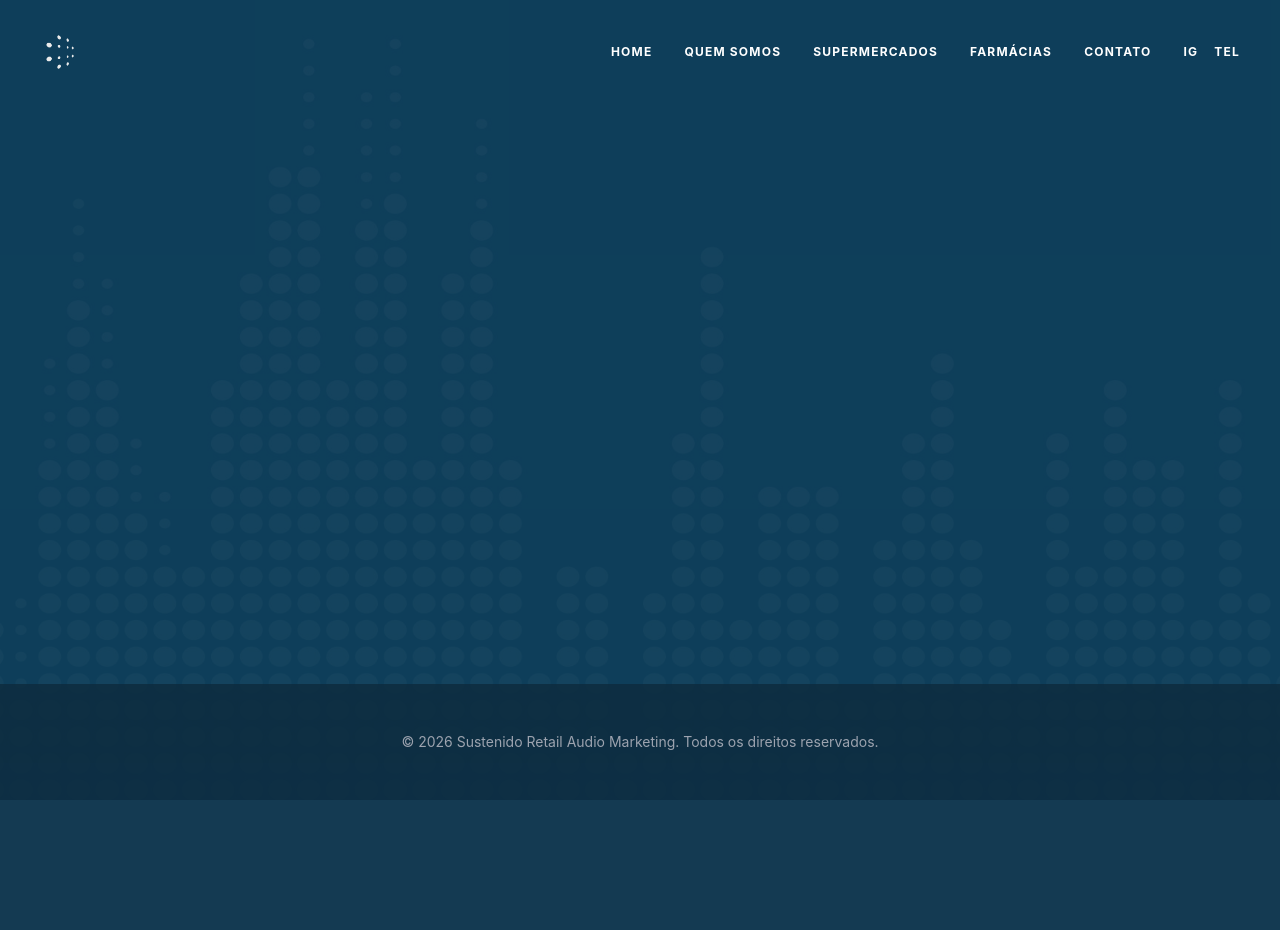
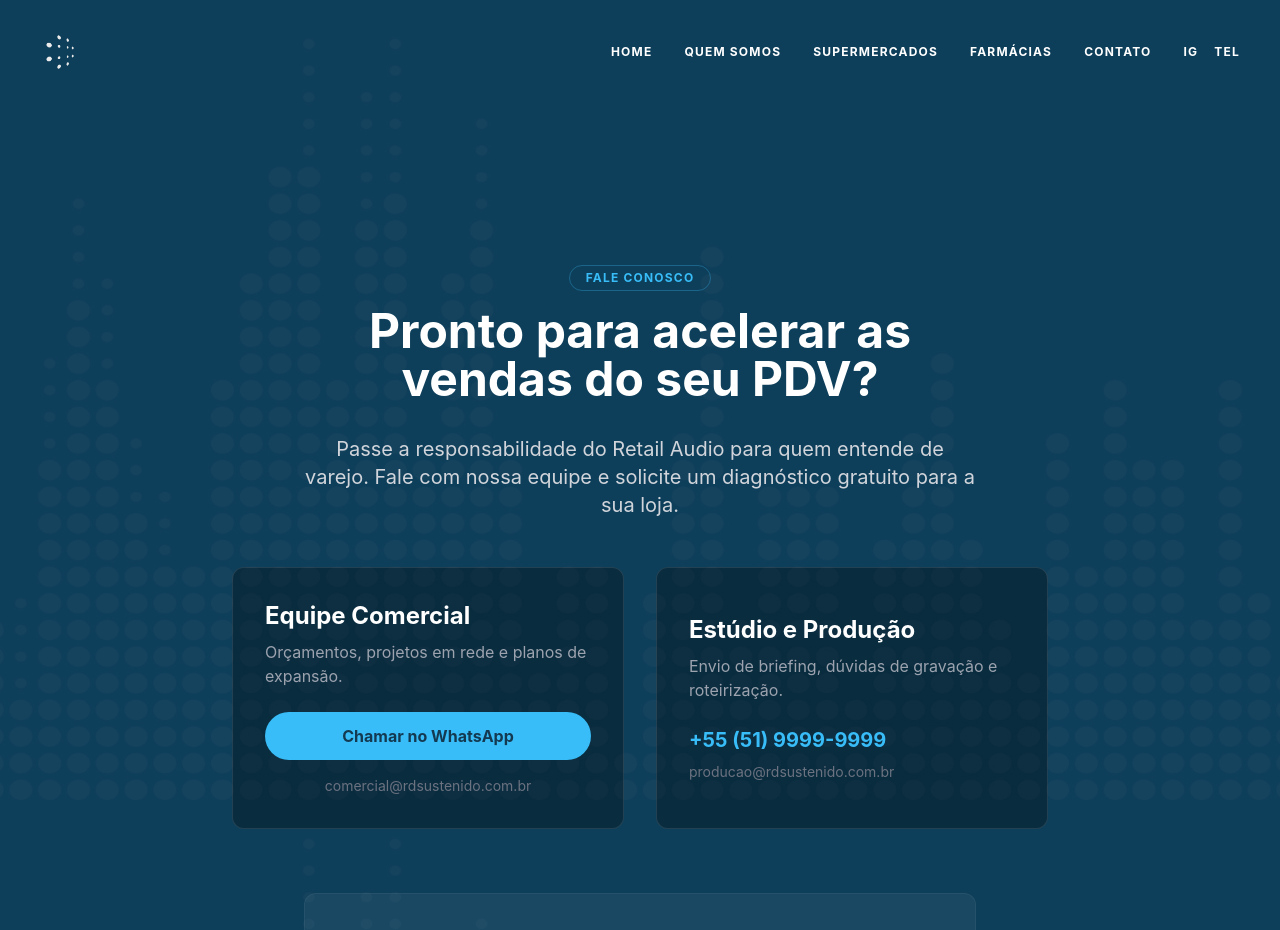
Before and after one commit to andretdsc/rdsustenido-app, a React (Vite) app: page /contato in a window 1280 px wide. Shown: the top 930 px of the page. Before the commit the page ends 800 px from the top, so only its background shows below. Built offline with nearby package versions, Linux system fonts and the light colour scheme.

Commit message:
feat: Adiciona pagina de contato

```diff
--- a/src/App.jsx
+++ b/src/App.jsx
@@ -8,6 +8,7 @@ import Home from './pages/Home'
 import Supermercados from './pages/Supermercados'
 import Farmacias from './pages/Farmacias'
 import QuemSomos from './pages/QuemSomos'
+import Contato from './pages/Contato'
 
 import bckg from './assets/original/sustenido_audio_branding_bckg.jpg'
 
@@ -32,6 +33,7 @@ function App() {
             <Route path="/quem-somos" element={<QuemSomos />} />
             <Route path="/supermercados" element={<Supermercados />} />
             <Route path="/farmacias" element={<Farmacias />} />
+            <Route path="/contato" element={<Contato />} />
           </Routes>
         </Layout>
       </Router>
--- a/src/components/Header.jsx
+++ b/src/components/Header.jsx
@@ -14,7 +14,7 @@ const Header = () => {
         <Link to="/quem-somos" className="hover:text-accent transition-colors">QUEM SOMOS</Link>
         <Link to="/supermercados" className="hover:text-accent transition-colors">SUPERMERCADOS</Link>
         <Link to="/farmacias" className="hover:text-accent transition-colors">FARMÁCIAS</Link>
-        <a href="#contato" className="hover:text-accent transition-colors">CONTATO</a>
+        <Link to="/contato" className="hover:text-accent transition-colors">CONTATO</Link>
 
         <div className="flex items-center gap-4 ml-4">
           <a href="#" className="hover:text-gray-300">IG</a>
--- /dev/null
+++ b/src/pages/Contato.jsx
@@ -0,0 +1,54 @@
+import React from 'react'
+import { Helmet } from 'react-helmet-async'
+import { motion } from 'framer-motion'
+
+const Contato = () => {
+  return (
+    <div className="w-full flex flex-col items-center pb-24">
+      <Helmet>
+        <title>Sustenido | Fale com Especialistas</title>
+      </Helmet>
+
+      <motion.div
+        initial={{ opacity: 0, y: 30 }}
+        animate={{ opacity: 1, y: 0 }}
+        transition={{ duration: 1 }}
+        className="w-full max-w-4xl mx-auto py-24 px-6 md:px-10 text-center mt-10"
+      >
+        <h3 className="text-accent tracking-widest text-xs font-bold uppercase mb-4 border border-accent/30 inline-block px-4 py-1 rounded-full">Fale Conosco</h3>
+        <h1 className="text-4xl md:text-5xl font-bold mb-8 leading-tight">
+          Pronto para acelerar as <br /> vendas do seu PDV?
+        </h1>
+        <p className="text-xl text-gray-300 max-w-2xl mx-auto mb-12">
+          Passe a responsabilidade do Retail Audio para quem entende de varejo. Fale com nossa equipe e solicite um diagnóstico gratuito para a sua loja.
+        </p>
+
+        <div className="grid grid-cols-1 md:grid-cols-2 gap-8 text-left mt-8">
+          <div className="border border-white/10 bg-black/30 p-8 rounded-xl hover:border-accent transition-colors flex flex-col justify-center">
+            <h4 className="text-2xl font-bold mb-2">Equipe Comercial</h4>
+            <p className="text-gray-400 mb-6">Orçamentos, projetos em rede e planos de expansão.</p>
+            {/* O WhatsApp pode ser atualizado com o número real depois */}
+            <a href="#" className="inline-block bg-accent text-dark px-6 py-3 rounded-full font-bold text-center hover:scale-105 transition-transform mb-4">
+              Chamar no WhatsApp
+            </a>
+            <p className="text-sm text-gray-500 text-center">comercial@rdsustenido.com.br</p>
+          </div>
+
+          <div className="border border-white/10 bg-black/30 p-8 rounded-xl hover:border-accent transition-colors flex flex-col justify-center">
+            <h4 className="text-2xl font-bold mb-2">Estúdio e Produção</h4>
+            <p className="text-gray-400 mb-6">Envio de briefing, dúvidas de gravação e roteirização.</p>
+            <p className="text-xl font-bold text-accent">+55 (51) 9999-9999</p>
+            <p className="text-sm text-gray-500 mt-2">producao@rdsustenido.com.br</p>
+          </div>
+        </div>
+
+        <div className="mt-16 border border-white/5 bg-white/5 p-8 rounded-xl max-w-2xl mx-auto flex flex-col items-center">
+          <h4 className="text-xl font-bold mb-4">Acompanhe a Sustenido</h4>
+          <a href="https://instagram.com/rdsustenido" target="_blank" rel="noreferrer" className="text-accent hover:underline text-lg font-bold">@rdsustenido</a>
+        </div>
+      </motion.div>
+    </div>
+  )
+}
+
+export default Contato
```
